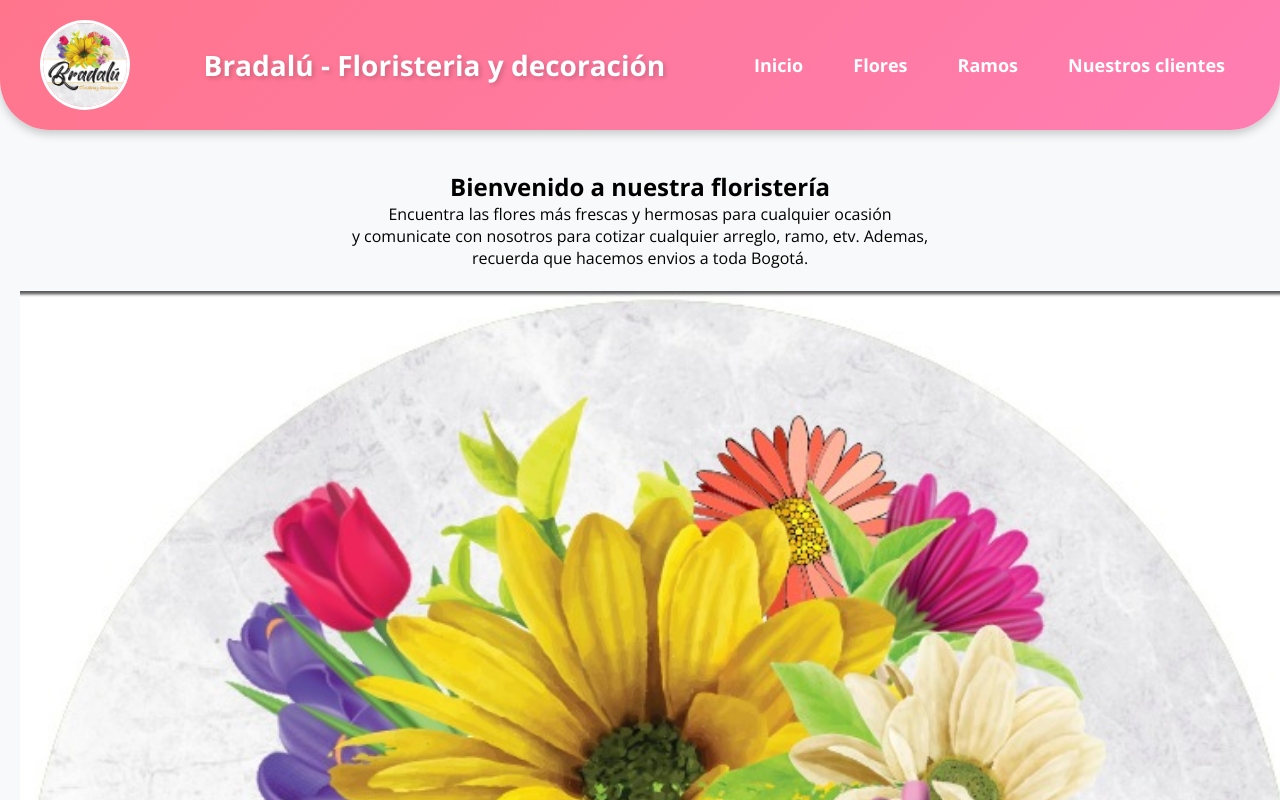
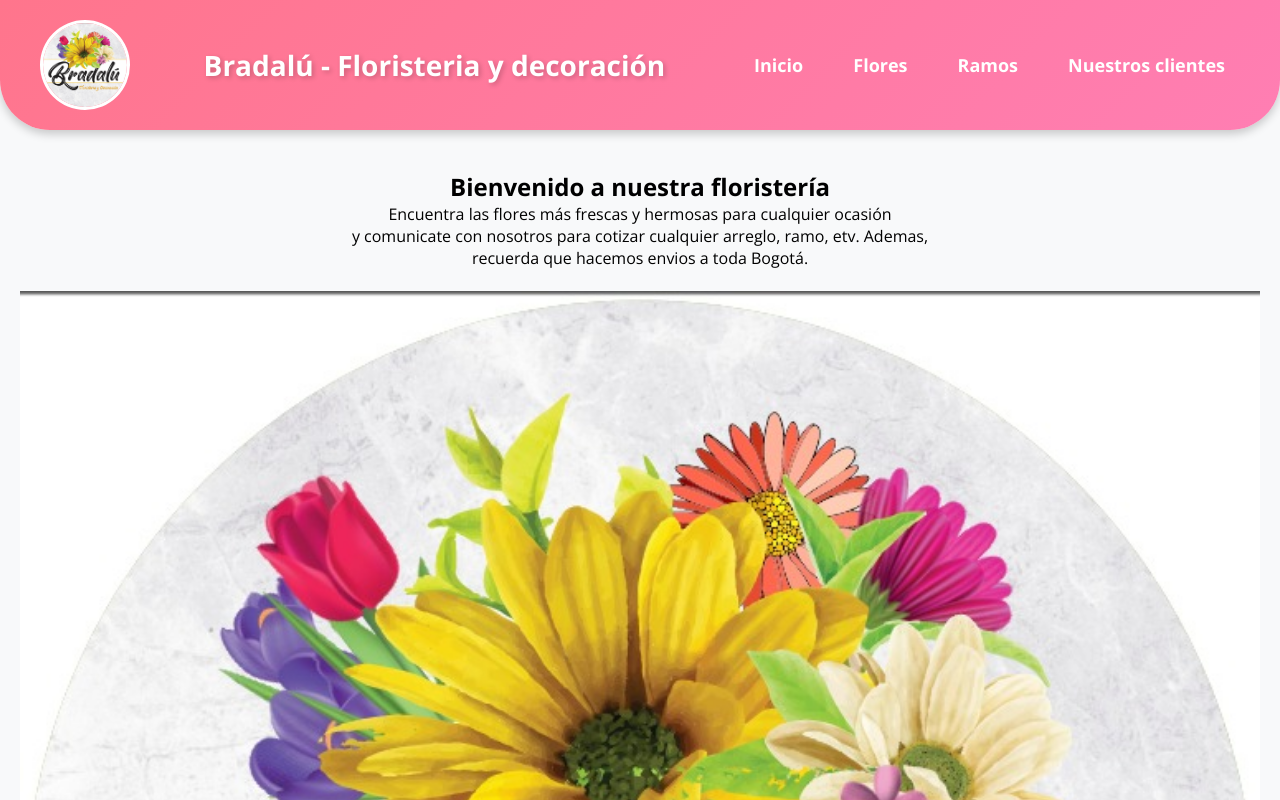
Before and after one commit to LuisCarlosRinconG/catalogo_bradalu, a plain HTML site: page index.html in a window 1280 px wide. Shown: the top 800 px of the page. Drawn offline with nearby package versions, Linux system fonts and the light colour scheme.

Commit message:
Update styles.css

```diff
--- a/static/css/styles.css
+++ b/static/css/styles.css
@@ -287,12 +287,13 @@ footer {
 }
 
 #inicio img {
-    width: 100vw; /* Ocupará todo el ancho de la ventana */
-    height: auto; /* Mantiene la proporción */
-    max-width: none; /* Evita restricciones en el tamaño */
-    display: block; /* Evita espacios adicionales */
+    width: 100%; /* La imagen ocupará todo el ancho del contenedor */
+    max-width: 100vw; /* Evita que la imagen sea más ancha que la pantalla */
+    height: auto; /* Mantiene la proporción original */
+    display: block; /* Evita espacios innecesarios alrededor */
     margin: 0 auto; /* Centra la imagen */
 }
+
 
 @media (max-width: 768px) {
     #inicio img {
```
